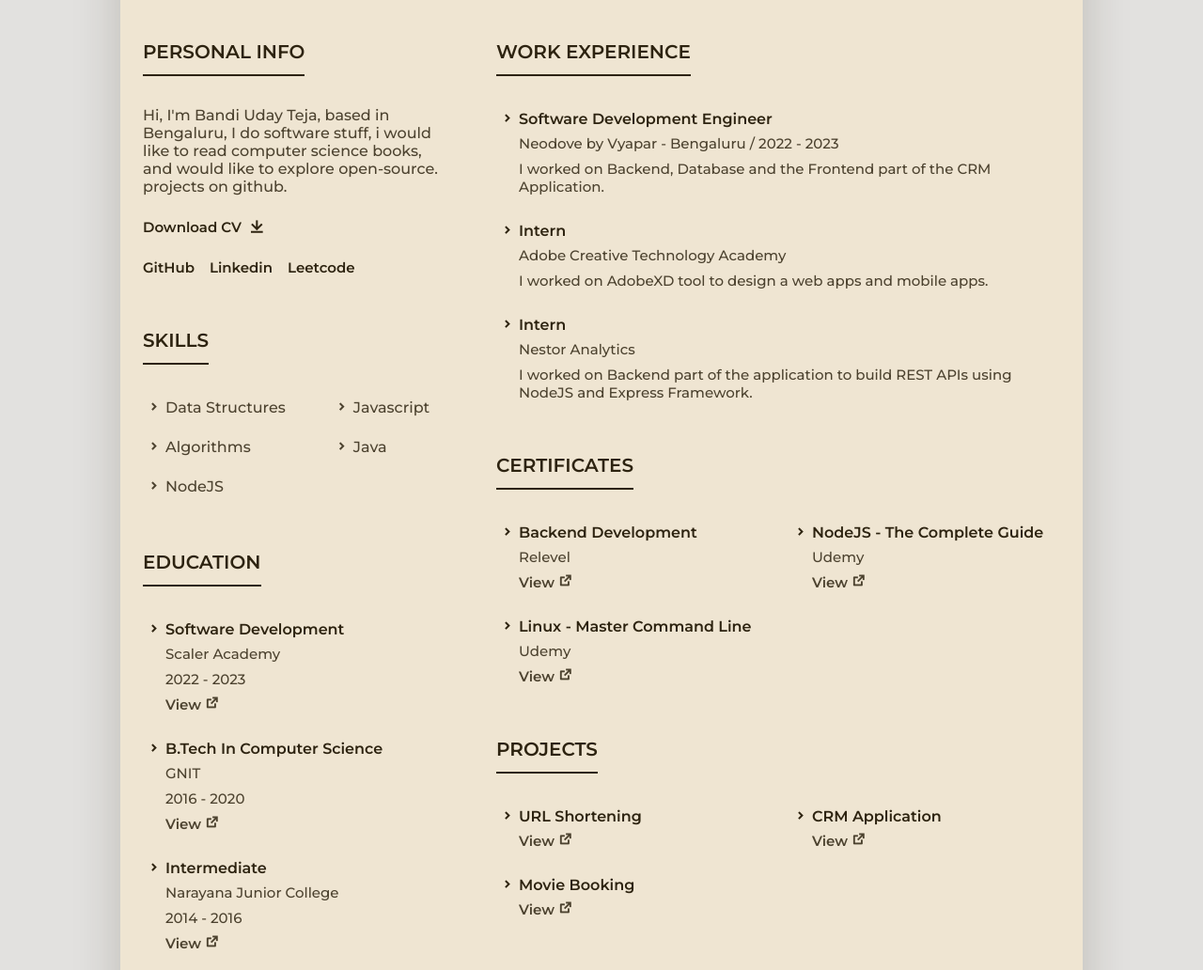
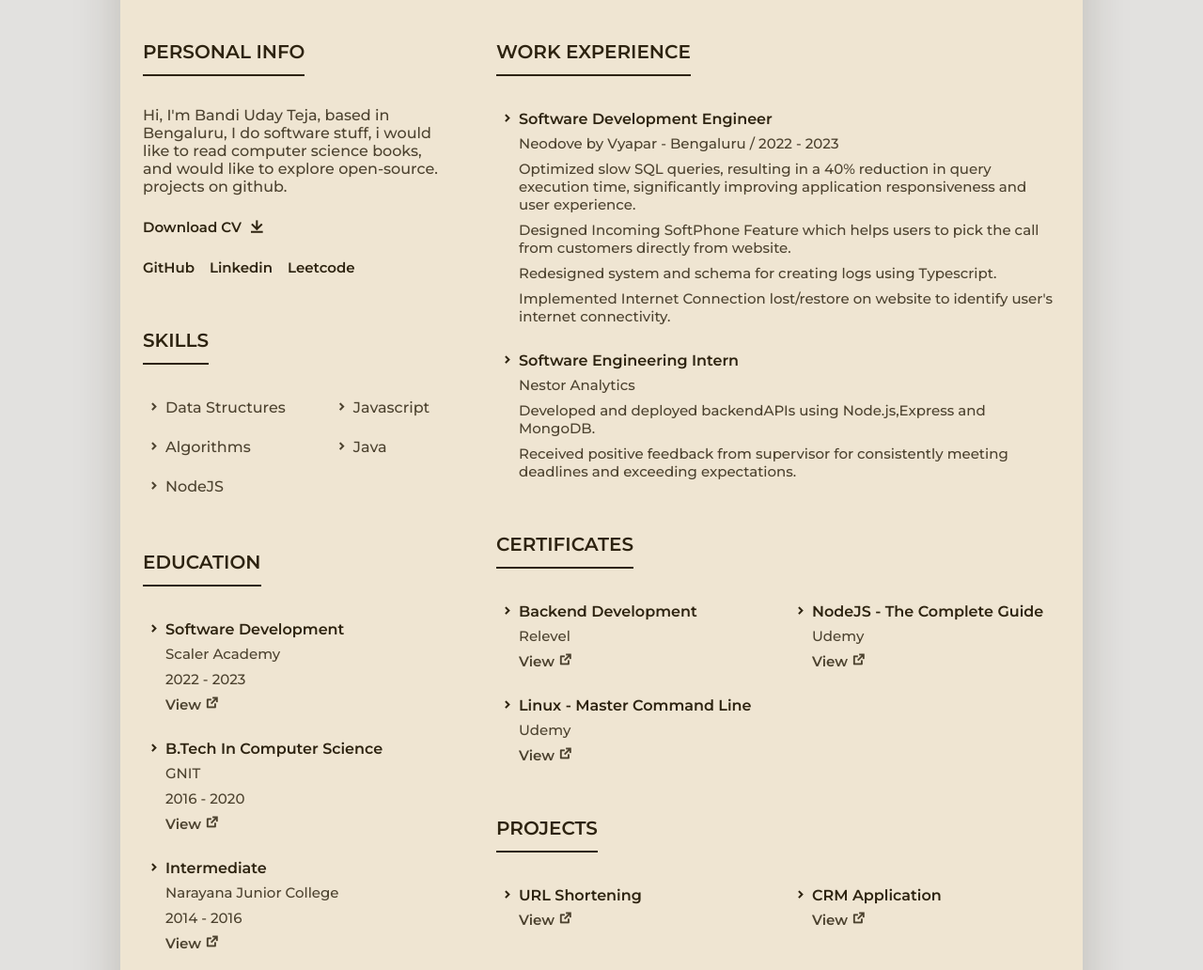
Before and after one commit to uday510/myPortfolio, a website: page index.html in a window 1280 px wide. Shown: the part 793-1825 px from the top of the page at 94% size. Drawn offline with nearby package versions, Linux system fonts and the light colour scheme.

Commit message:
Update Index File

```diff
--- a/index.html
+++ b/index.html
@@ -231,36 +231,35 @@
                            <span>Neodove by Vyapar - Bengaluru / 2022 - 2023</span>
 
                            <p>
-                              I worked on Backend, Database and the Frontend part of the CRM Application.
+                             Optimized slow SQL queries, resulting in a 40% reduction in query execution time, significantly improving application responsiveness and user experience.
                            </p>
+                           <p>
+                              Designed Incoming SoftPhone Feature which helps users to pick the call from customers directly from website.
+                           </p>
+                           <p>
+                              Redesigned system and schema for creating logs using Typescript.
+                           </p>
+                           <p>
+                              Implemented Internet Connection lost/restore on website to identify user's internet connectivity.
+                           </p>
+
                         </div>
                      </div>
 
                      <div>
                         <h2 class="resume__title">
-                           <i class="ri-arrow-drop-right-line"></i> Intern
-                        </h2>
-
-                        <div class="resume__data">
-                           <span>Adobe Creative Technology Academy</span>
-
-                           <p>
-                              I worked on AdobeXD tool to design a web apps and mobile apps.
-                           </p>
-                        </div>
-                     </div>
-
-                     <div>
-                        <h2 class="resume__title">
-                           <i class="ri-arrow-drop-right-line"></i> Intern
+                           <i class="ri-arrow-drop-right-line"></i> Software Engineering Intern
                         </h2>
 
                         <div class="resume__data">
                            <span>Nestor Analytics</span>
 
                            <p>
-                              I worked on Backend part of the application to build
-                              REST APIs using NodeJS and Express Framework.
+                              Developed and deployed backendAPIs using Node.js,Express and MongoDB.
+                           </p>
+
+                           <p>
+                              Received positive feedback from supervisor for consistently meeting deadlines and exceeding expectations.
                            </p>
                         </div>
                      </div>
@@ -346,17 +345,6 @@
                         </div>
                      </div>
 
-                     <div>
-                        <h2 class="resume__title">
-                           <i class="ri-arrow-drop-right-line"></i> Movie Booking
-                        </h2>
-
-                        <div class="resume__data">
-                           <a href="https://github.com/uday510/movieBookingApplication" target="_blank" class="resume__button-link">
-                              View <i class="ri-external-link-line"></i>
-                           </a>
-                        </div>
-                     </div>
                   </div>
                </section>
             </div>
```
